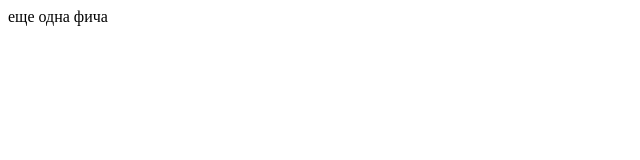
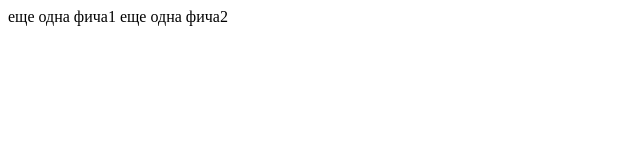
Before and after one commit to amsv/testgit, a plain HTML site: page index.html in a window 1280 px wide. Shown: the whole page, without its empty margins (0-640 px from the left). Drawn offline with Linux system fonts and the light colour scheme.

Commit message:
wedweqweq

```diff
--- a/index.html
+++ b/index.html
@@ -11,6 +11,8 @@
     <!-- тест2 -->
     <!-- течт3 -->
 
-    еще одна фича
+    еще одна фича1
+    еще одна фича2
+
 </body>
 </html>
```
